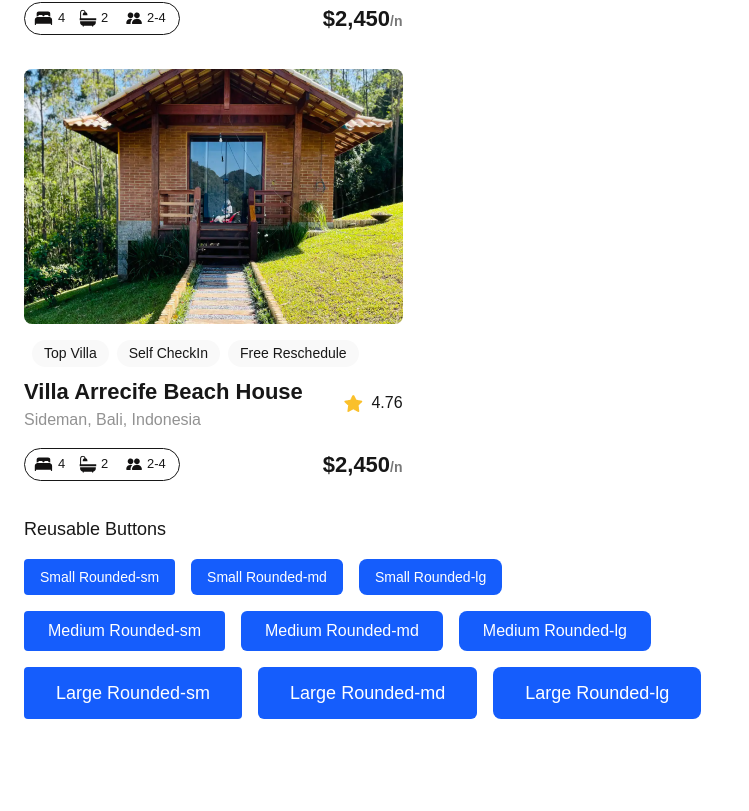
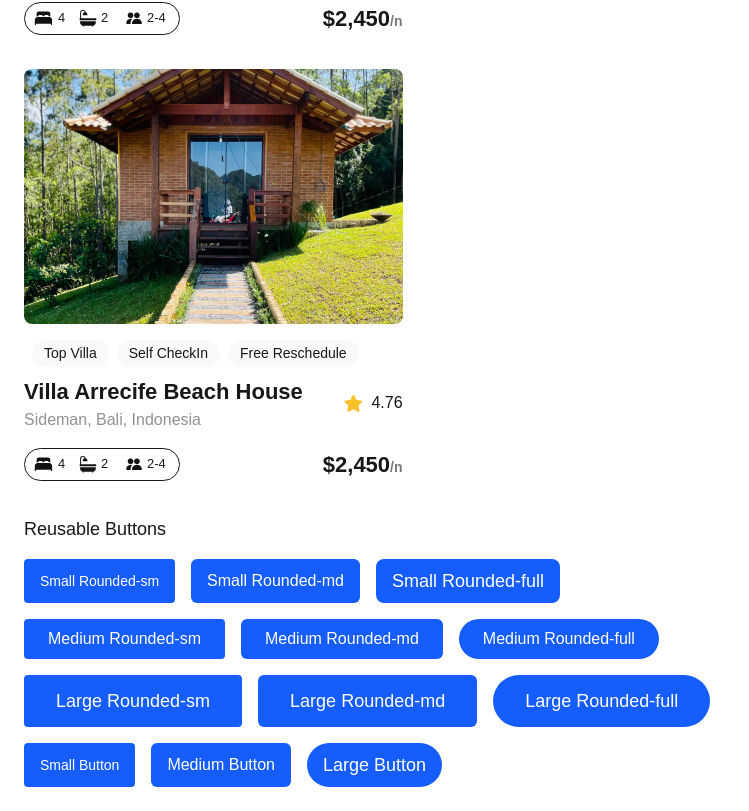
Before and after one commit to SylvesterK-code/alx-project-0x00-setup, a Next.js app in the folder alx-project-0x00/: page /landing in a window 1280 px wide. Shown: the part 453-1264 px from the top of the page, without its empty margins (0-749 px from the left). Before the commit the page ends 1196 px from the top, so only its background shows below. Built offline with nearby package versions, Linux system fonts and the light colour scheme.

Commit message:
add Advanced Task - button component

```diff
--- a/alx-project-0x00/pages/landing.tsx
+++ b/alx-project-0x00/pages/landing.tsx
@@ -57,23 +57,32 @@
         {/* Small buttons */}
         <div className="flex gap-4">
           <Button title="Small Rounded-sm" styles="text-sm px-4 py-1 rounded-sm" />
-          <Button title="Small Rounded-md" styles="text-sm px-4 py-1 rounded-md" />
-          <Button title="Small Rounded-lg" styles="text-sm px-4 py-1 rounded-lg" />
+          <Button title="Small Rounded-md" styles="text-md px-4 py-1 rounded-md" />
+          <Button title="Small Rounded-full" styles="text-lg px-4 py-1 rounded-lg" />
         </div>
 
         {/* Medium buttons */}
         <div className="flex gap-4">
           <Button title="Medium Rounded-sm" styles="text-base px-6 py-2 rounded-sm" />
           <Button title="Medium Rounded-md" styles="text-base px-6 py-2 rounded-md" />
-          <Button title="Medium Rounded-lg" styles="text-base px-6 py-2 rounded-lg" />
+          <Button title="Medium Rounded-full" styles="text-base px-6 py-2 rounded-full" />
         </div>
 
         {/* Large buttons */}
         <div className="flex gap-4">
           <Button title="Large Rounded-sm" styles="text-lg px-8 py-3 rounded-sm" />
           <Button title="Large Rounded-md" styles="text-lg px-8 py-3 rounded-md" />
-          <Button title="Large Rounded-lg" styles="text-lg px-8 py-3 rounded-lg" />
+          <Button title="Large Rounded-full" styles="text-lg px-8 py-3 rounded-full" />
         </div>
+
+
+       <div className="flex gap-4">
+         <Button title="Small Button" styles="text-sm rounded-sm" />
+         <Button title="Medium Button" styles="text-base rounded-md" />
+         <Button title="Large Button" styles="text-lg rounded-full" />
+       </div>
+
+
       </div>
     </div>
   );
```
